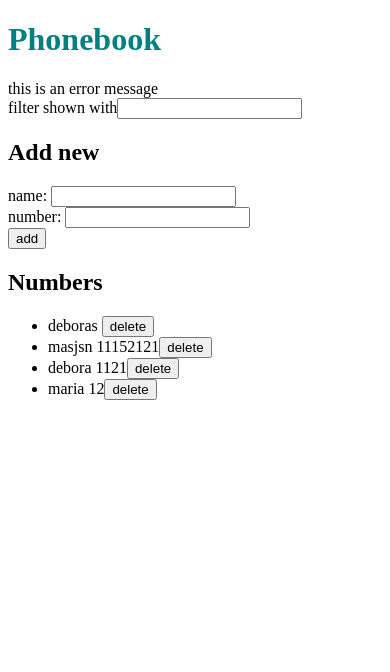
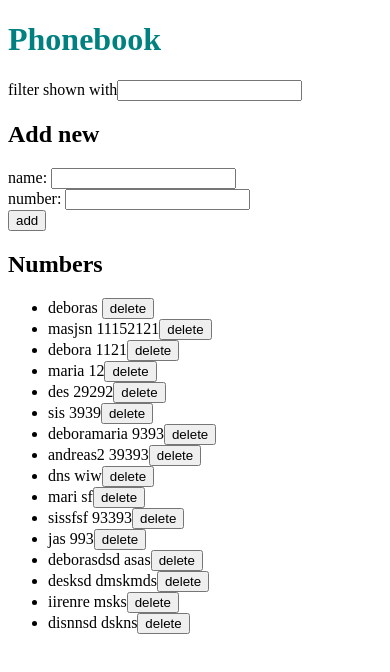
Before and after one commit to deboragaleano/fullstackopen, a React (Create React App) app in the folder part2/phonebook/: page / in a window 390 px wide. Shown: the top 672 px of the page. Built offline with nearby package versions, Linux system fonts and the light colour scheme; data requests are answered from the project's data file.

Commit message:
phonebook step12-add-success-message

```diff
--- a/part2/phonebook/db.json
+++ b/part2/phonebook/db.json
@@ -19,6 +19,66 @@
       "name": "maria",
       "number": "12",
       "id": 13
+    },
+    {
+      "name": "des",
+      "number": "29292",
+      "id": 14
+    },
+    {
+      "name": "sis",
+      "number": "3939",
+      "id": 15
+    },
+    {
+      "name": "deboramaria",
+      "number": "9393",
+      "id": 16
+    },
+    {
+      "name": "andreas2",
+      "number": "39393",
+      "id": 17
+    },
+    {
+      "name": "dns",
+      "number": "wiw",
+      "id": 18
+    },
+    {
+      "name": "mari",
+      "number": "sf",
+      "id": 19
+    },
+    {
+      "name": "sissfsf",
+      "number": "93393",
+      "id": 20
+    },
+    {
+      "name": "jas",
+      "number": "993",
+      "id": 21
+    },
+    {
+      "name": "deborasdsd",
+      "number": "asas",
+      "id": 22
+    },
+    {
+      "name": "desksd",
+      "number": "dmskmds",
+      "id": 23
+    },
+    {
+      "name": "iirenre",
+      "number": "msks",
+      "id": 24
+    },
+    {
+      "name": "disnnsd",
+      "number": "dskns",
+      "id": 25
     }
   ]
 }
--- a/part2/phonebook/src/App.js
+++ b/part2/phonebook/src/App.js
@@ -10,7 +10,7 @@ const App = () => {
   const [ newName, setNewName ] = useState('')
   const [ newNumber, setNewNumber ] = useState('')
   const [ newSearch, setNewSearch] = useState('')
-  const [ errorMessage, setMessage] = useState('this is an error message')
+  const [ message, setMessage] = useState({error: false, msg: ''})
 
   useEffect(() => {
     contact
@@ -49,10 +49,13 @@ const App = () => {
         setPersons([...persons, returnedContact])
         setNewName('');
         setNewNumber('');
+        setMessage({error: false, msg: `Added ${newName}`})
+        setTimeout(() => {
+          setMessage(null)
+        }, 5000)
       })
     }
   }
-
 
   // TODO: Check if this is correct (as for the .then returnedContact for example
   // add the catch error message
@@ -92,7 +95,7 @@ const App = () => {
     <div>
 
       <h1>Phonebook</h1>
-      <Notification message={errorMessage}/>
+      <Notification message={message}/>
       <Search
         query={newSearch}
         handleSearch={handleSearchName}
@@ -106,7 +109,6 @@ const App = () => {
         addContact={addContact}
         nameChange={handleNameChange}
         numberChange={handleNumberChange}
-        persons={persons}
       />
 
       <h2>Numbers</h2>
--- a/part2/phonebook/src/Notification.js
+++ b/part2/phonebook/src/Notification.js
@@ -1,4 +1,4 @@
-import React from 'react'
+import React from 'react';
 
 const Notification = ({ message }) => {
     if (message === null) {
@@ -6,9 +6,15 @@ const Notification = ({ message }) => {
     }
 
     return (
-      <div className="error">
-        {message}
-      </div>
+        <>
+        {
+          message.msg !== '' ?
+          <div className={message.error ? 'error' : 'success'}>
+            {message.msg}
+          </div>
+          : null
+        }
+        </>
     )
   }
 
--- a/part2/phonebook/src/index.css
+++ b/part2/phonebook/src/index.css
@@ -1,7 +1,24 @@
-/* .message {
-//
-} */
 
 h1 {
     color: teal;
 }
+
+.error {
+    color: red;
+    background: lightgrey;
+    font-size: 20px;
+    border-style: solid;
+    border-radius: 5px;
+    padding: 10px;
+    margin-bottom: 10px;
+}
+
+.success {
+    color: green;
+    background: lightgrey;
+    font-size: 20px;
+    border-style: solid;
+    border-radius: 5px;
+    padding: 10px;
+    margin-bottom: 10px;
+}
```
